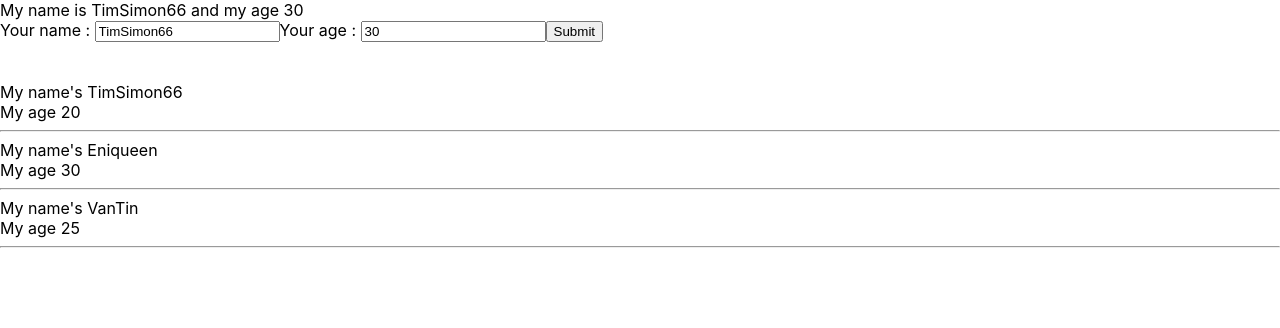
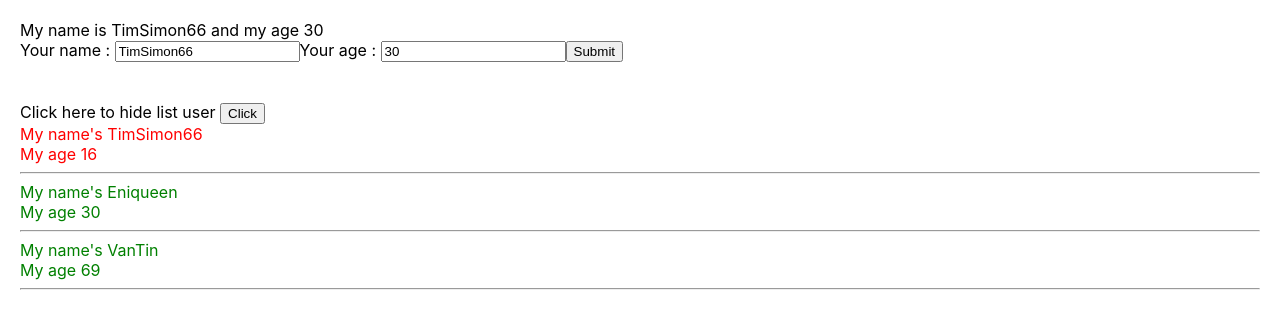
Before and after one commit to TimSimon66/Thuc_hanh_react, a React (Create React App) app: page / in a window 1280 px wide. Shown: the top 328 px of the page. Built offline with nearby package versions, Linux system fonts and the light colour scheme.

Commit message:
video 25, chuc nang an va hien

```diff
--- a/src/App.css
+++ b/src/App.css
@@ -1,4 +1,14 @@
+red{
+  color: red;
+}
+
+green{
+  color: green;
+}
+
+
 body {
+  padding: 20px;
   margin: 0;
   font-family: -apple-system, BlinkMacSystemFont, 'Segoe UI', 'Roboto', 'Oxygen',
     'Ubuntu', 'Cantarell', 'Fira Sans', 'Droid Sans', 'Helvetica Neue',
--- a/src/components/DisplayInfo.js
+++ b/src/components/DisplayInfo.js
@@ -1,34 +1,43 @@
 import React from "react";
+import "./css.css";
+class DisplayInfo extends React.Component {
 
-class DisplayInfo extends React.Component {
+  state = {
+    changeListUser : true
+  }
+
+
+  handClickChange = () => {
+    this.setState ({
+      changeListUser : !this.state.changeListUser
+    })
+  }
+
+
   render() {
     const { user } = this.props;
     // const user = this.props.user;
     console.log(user);
     return (
       <div>
+
+         <div> Click here to {this.state.changeListUser ? "hide" : "display"} list user <button onClick={this.handClickChange}>Click</button></div>
+
+      {this.state.changeListUser && <div>
         {user.map((item, index) => {
-            console.log(index)
+          console.log(index);
+
           return (
-            <div key = {item.id}>
-                <div>My name's {item.name}</div>
-                <div>My age {item.age}</div>
-                <hr />
+
+            <div key={item.id} className= {+item.age > 18 ? "green" : "red"}>
+              <div>My name's {item.name}</div>
+              <div>My age {item.age}</div>
+              <hr />
             </div>
+
           );
         })}
-
-        {/* <div>My name's {age}</div>
-             <div>My age {name}</div>
-             <hr />
-
-             <div>My name's {age}</div>
-             <div>My age {name}</div>
-             <hr />
-
-             <div>My name's {age}</div>
-             <div>My age {name}</div>
-             */}
+      </div>}
       </div>
     );
   }
--- a/src/components/MyComponenet.js
+++ b/src/components/MyComponenet.js
@@ -6,9 +6,9 @@ class MyComponent extends React.Component {
   //JSX
   state = {
     listUser : [
-      {id : 1, name : "TimSimon66", age : "20"},
+      {id : 1, name : "TimSimon66", age : "16"},
       {id : 2, name : "Eniqueen", age : "30"},
-      {id : 3, name : "VanTin", age : "25"},
+      {id : 3, name : "VanTin", age : "69"},
 
     ]
   }
--- /dev/null
+++ b/src/components/css.css
@@ -0,0 +1,12 @@
+body{
+    padding: 20px;
+    margin: 0px;
+}
+
+.red{
+    color: red;
+  }
+
+.green{
+    color: green;
+  }
--- a/src/index.js
+++ b/src/index.js
@@ -8,9 +8,9 @@ import store from './redux/store';
 const root = ReactDOM.createRoot(document.getElementById('root'));
 root.render(
   <Provider store={store}>
-    <React.StrictMode>
+    {/* <React.StrictMode> */}
       <App />
-    </React.StrictMode>
+    {/* </React.StrictMode> */}
   </Provider>
 );
 
```
